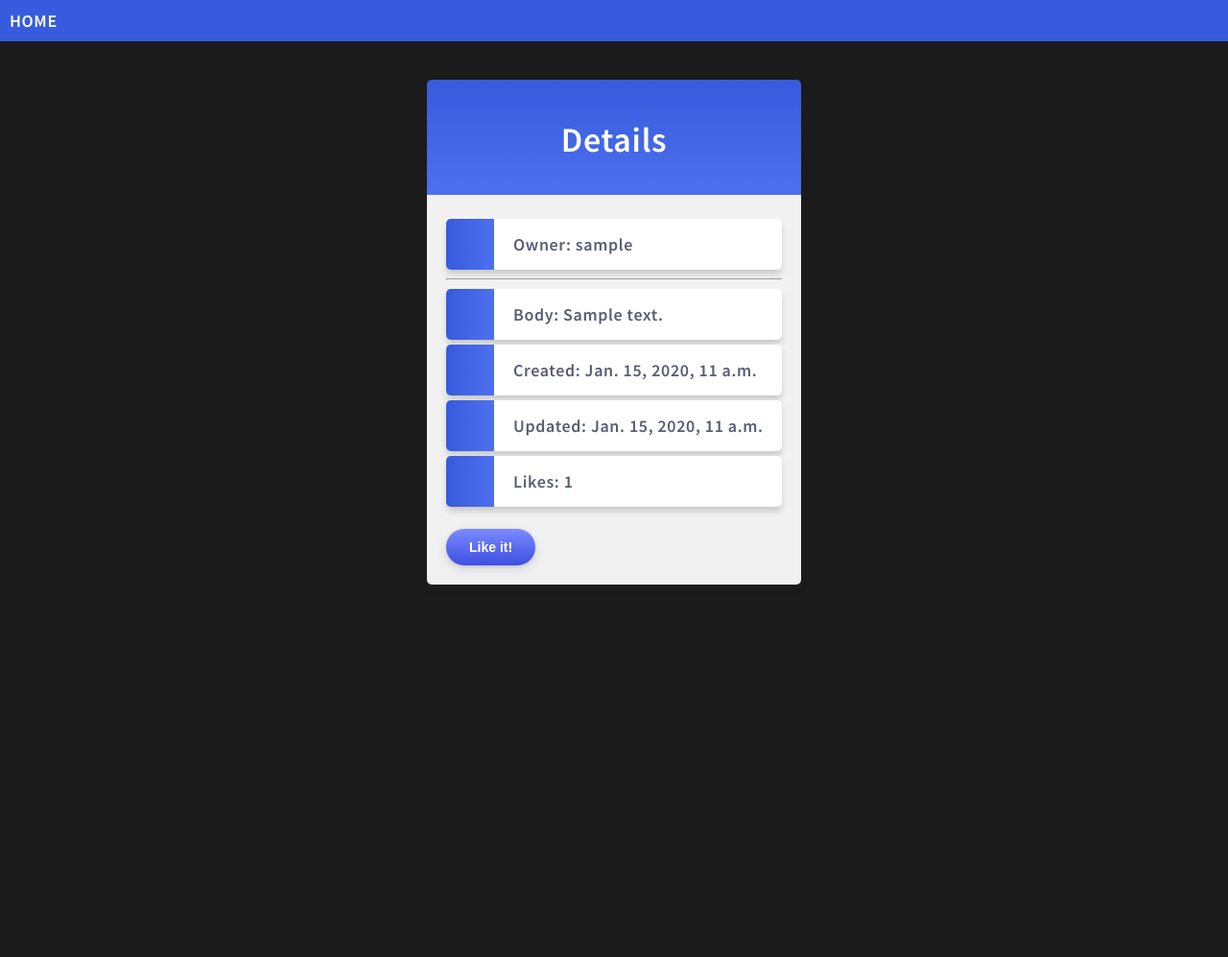
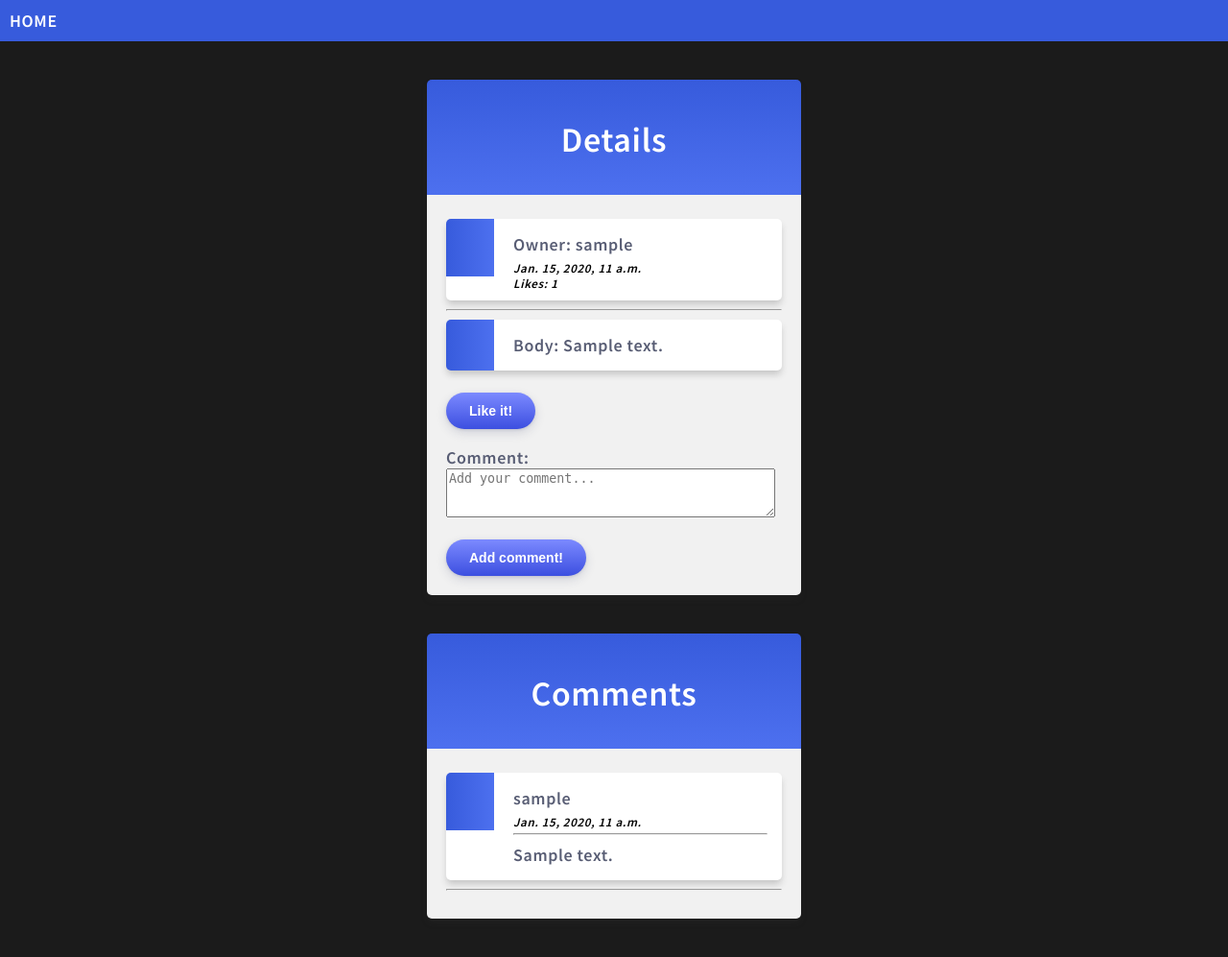
Before and after one commit to uJakubC/dwitter-project, a Django app: page /dwitter/dweet/1 in a window 1280 px wide. Shown: the whole page at 96% size. Before the commit the page ends 609 px from the top, so only its background shows below. Run offline with Django 4.2, Linux system fonts and the light colour scheme; tables that the repository leaves empty hold one stand-in row (values such as "Sample post").

Commit message:
Playes a little bit with how it looks and added comments form

```diff
--- a/Dwitter_project/Dwitter_project_app/templates/tweet_detail.html
+++ b/Dwitter_project/Dwitter_project_app/templates/tweet_detail.html
@@ -6,17 +6,30 @@
   <div class="mycard">
       <h1>Details</h1>
 <ul>
-    <li>Owner: {{ tweet.o_username }}</li>
+    <li>Owner: {{ tweet.o_username }}<h6>{{ tweet.created_at }}</h6><h6>Likes: {{ likes }}</h6></li>
     <hr>
     <li>Body: {{ tweet.body }}</li>
-    <li>Created: {{ tweet.created_at }}</li>
-    <li>Updated: {{ tweet.updated_at }}</li>
-    <li>Likes: {{likes}}</li>
 </ul><br>
     <form method="post">
       {% csrf_token %}
-      <button type="submit">Like it!</button>
+        {{ like_form.as_p }}
+      <button type="submit" name="like_button">Like it!</button>
     </form>
 
+    <form method="post">
+      {% csrf_token %}
+          {{ comment_form.as_p }}
+      <button type="submit" name="comment_button">Add comment!</button>
+    </form>
   </div>
+
+<div class="mycard">
+  <h1>Comments</h1>
+<ul>
+    {% for comment in comments %}
+        <li>{{ comment.o_username }}<h6>{{ comment.created_at }}</h6><hr>{{ comment.body }}</li>
+        <hr>
+    {% endfor %}
+</ul>
+</div>
 {% endblock %}
```
